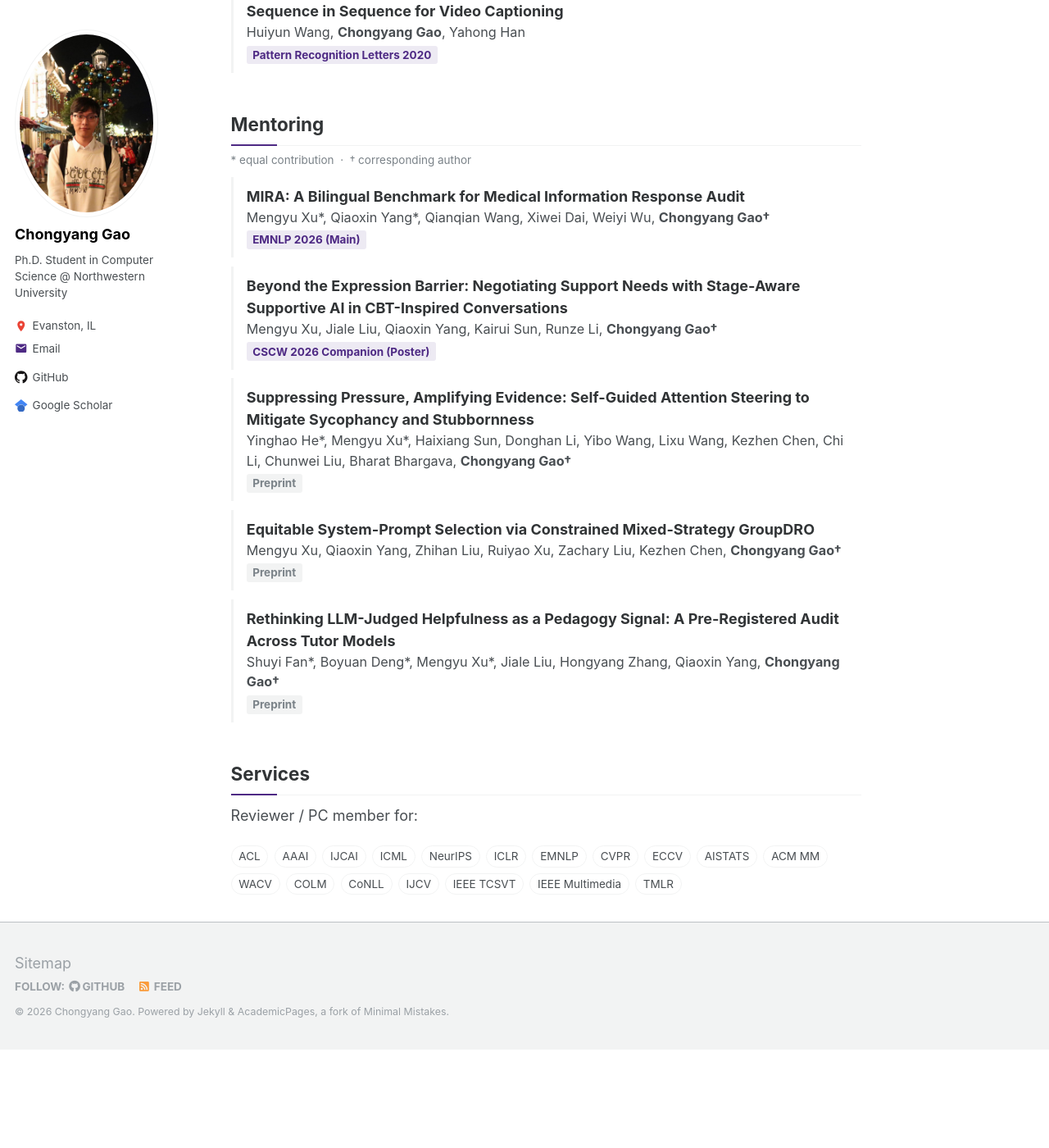
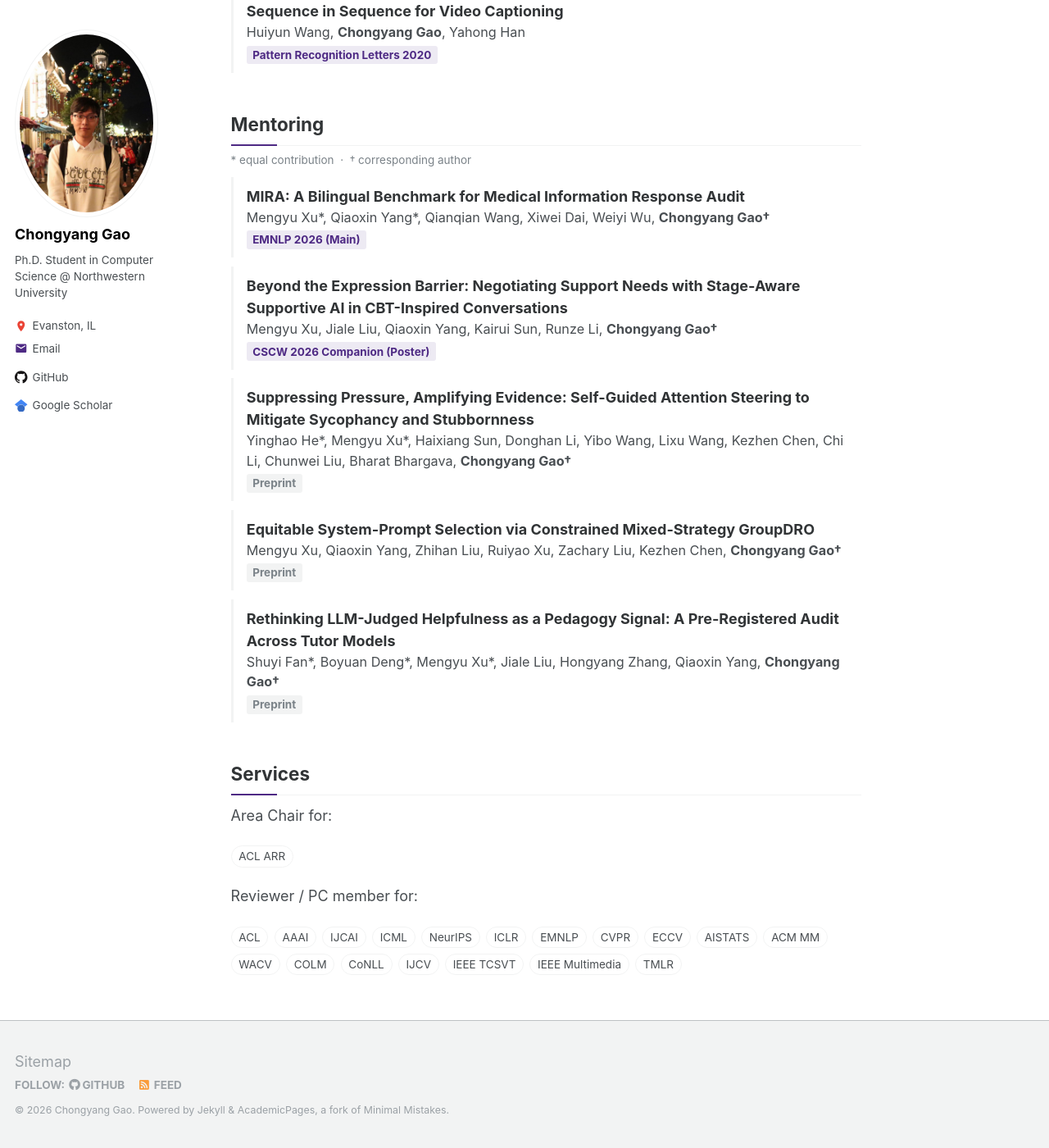
Before and after one commit to GCYZSL/GCYZSL.github.io, a Jekyll site: the page built from _pages/about.md, in a window 1280 px wide and 1400 px high, scrolled down 3237 px. Shown: the whole window at 82% size. Built offline with Jekyll 4.4.1, drawn with Linux system fonts in a browser that asks for light colours; before the commit the page ends 4517 px from its top, so only the background shows below that.

Commit message:
Add Area Chair for ACL ARR to services
Co-Authored-By: Claude Opus 5.5 <noreply@anthropic.com>

```diff
--- a/_pages/about.md
+++ b/_pages/about.md
@@ -171,6 +171,11 @@ Mentoring
 
 Services
 ------
+Area Chair for:
+<ul class="chip-list">
+  <li>ACL ARR</li>
+</ul>
+
 Reviewer / PC member for:
 <ul class="chip-list">
   <li>ACL</li><li>AAAI</li><li>IJCAI</li><li>ICML</li><li>NeurIPS</li><li>ICLR</li><li>EMNLP</li><li>CVPR</li><li>ECCV</li><li>AISTATS</li><li>ACM MM</li><li>WACV</li><li>COLM</li><li>CoNLL</li><li>IJCV</li><li>IEEE TCSVT</li><li>IEEE Multimedia</li><li>TMLR</li>
--- a/_sass/_custom.scss
+++ b/_sass/_custom.scss
@@ -128,7 +128,7 @@ $accent-soft                : mix(#fff, $accent-color, 90%);
   display: flex;
   flex-wrap: wrap;
   gap: 0.4em;
-  margin: 0.5em 0 0;
+  margin: 0.5em 0 1.2em;
   padding: 0;
   list-style: none;
 
```
